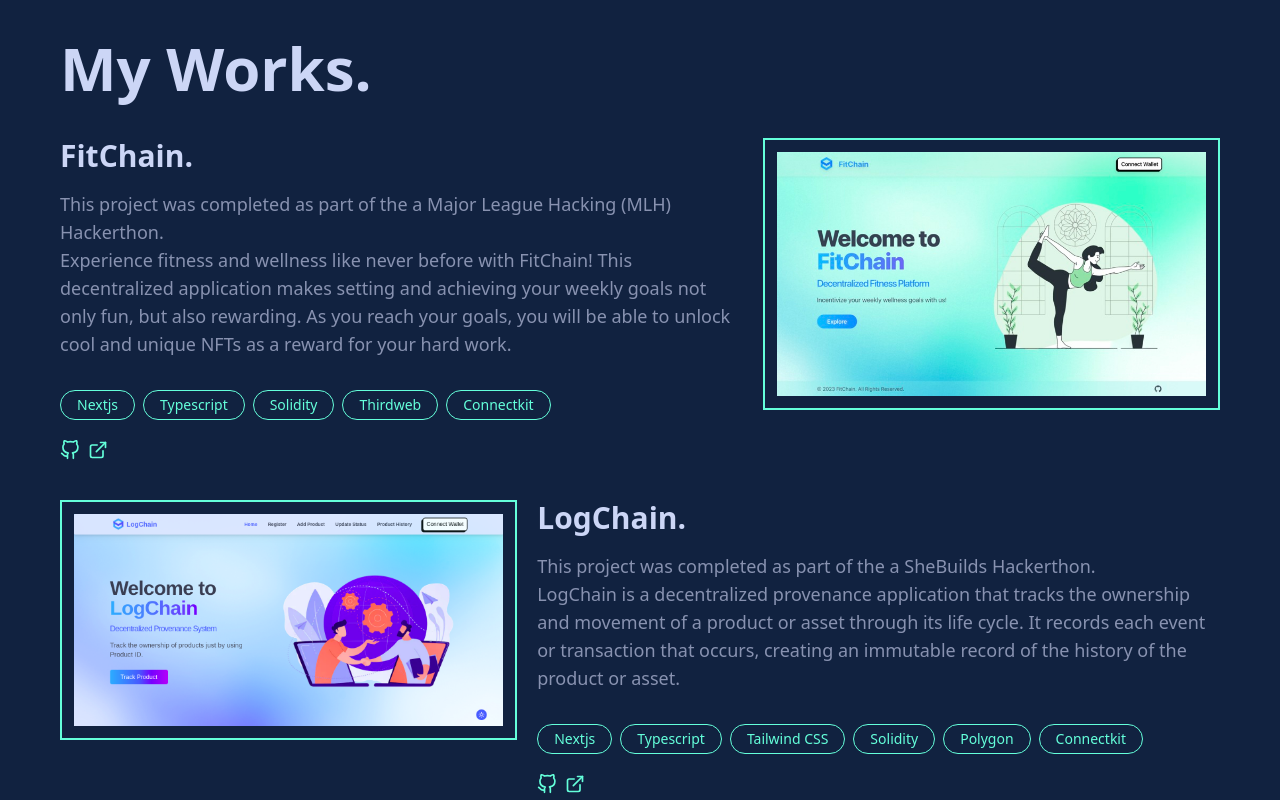
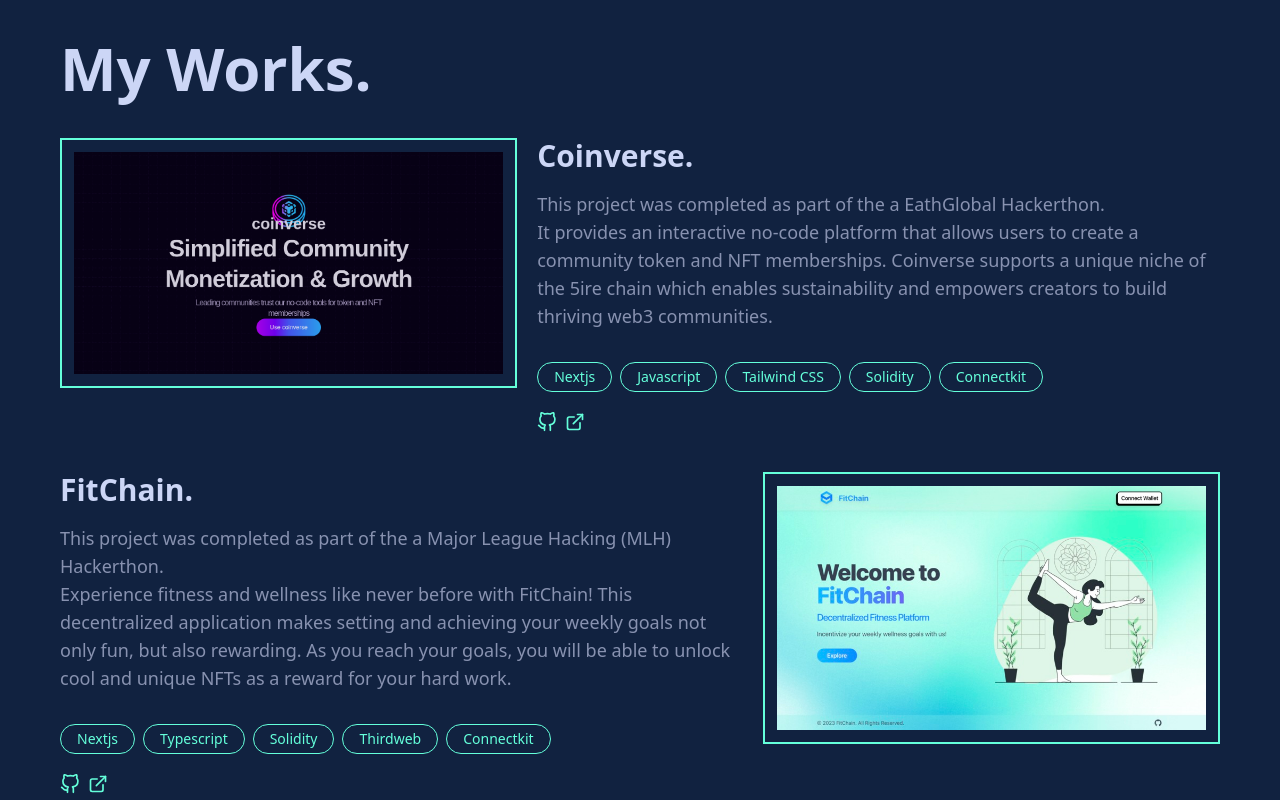
Before and after one commit to senali-d/senali-d.github.io, a Next.js app: page / in a window 1280 px wide. Shown: the part 1380-2180 px from the top of the page. Built offline with nearby package versions, Linux system fonts and the light colour scheme.

Commit message:
Update works section.

```diff
--- a/pages/index.tsx
+++ b/pages/index.tsx
@@ -6,6 +6,16 @@
 import Project from '../components/project'
 
 const projectData = [
+    {
+    title: "Coinverse.",
+    descOne: "This project was completed as part of the a EathGlobal Hackerthon.",
+    descTwo: "It provides an interactive no-code platform that allows users to create a community token and NFT memberships. Coinverse supports a unique niche of the 5ire chain which enables sustainability and empowers creators to build thriving web3 communities.",
+    image: "/coinverse.png",
+    techs: ["Nextjs","Javascript", "Tailwind CSS", "Solidity", "Connectkit"],
+    repoLink: "https://github.com/senali-d/coinverse",
+    appLink: "https://coinverse-5ire.vercel.app/",
+    order: "desc"
+  },
   {
     title: "FitChain.",
     descOne: "This project was completed as part of the a Major League Hacking (MLH) Hackerthon.",
```
